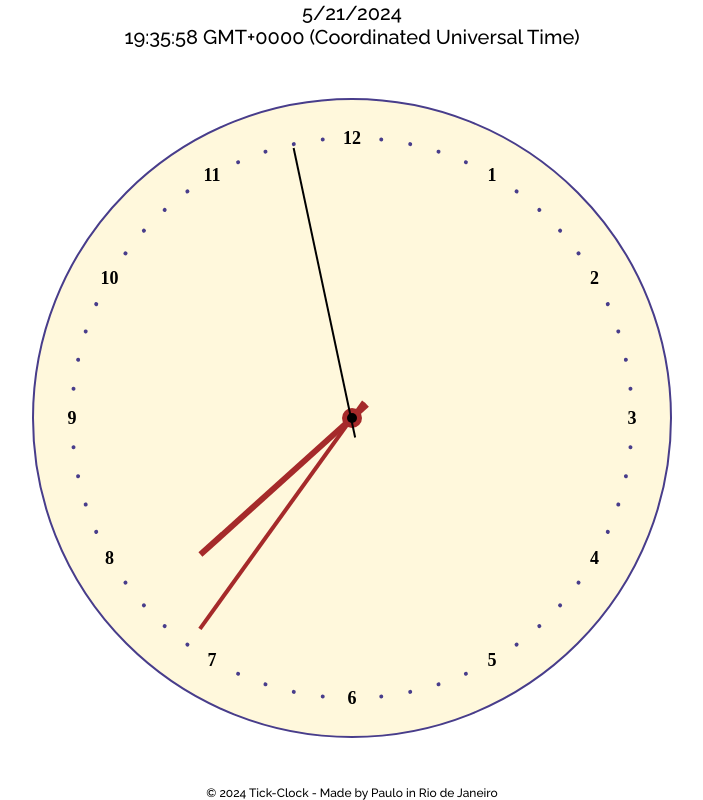
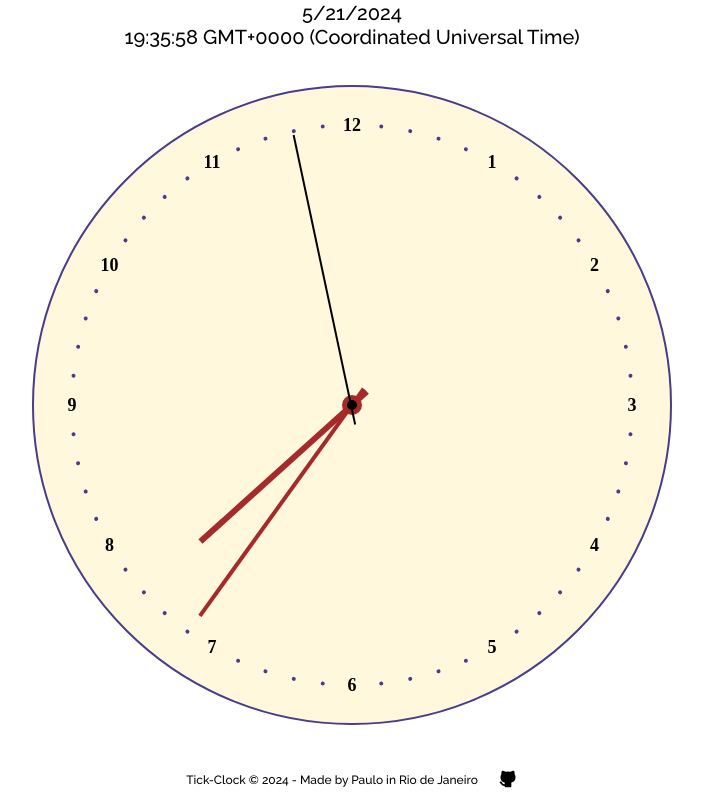
Before and after one commit to wellspr/tick-clock, a website: page src/index.html in a window 1280 px wide. Shown: the whole page, without its empty margins (288-991 px from the left). Drawn offline with Linux system fonts and the light colour scheme; a web font is replaced by a local one.

Commit message:
added github link

```diff
--- a/sass/main.scss
+++ b/sass/main.scss
@@ -41,7 +41,15 @@ body {
 }
 
 .footer {
-    font-size: 1.2rem;
+
+    &__text {
+        font-size: 1.2rem;
+        height: 4rem;
+        display: flex;
+        justify-content: center;
+        align-items: center;
+        gap: 2rem;
+    }
 }
 
 $radius: calc(70vh / 2);
@@ -229,5 +237,4 @@ $braceHourslength: 28vh;
     font-size: 2rem;
     height: 5rem;
     width: 100%;
-
 }
--- a/src/index.html
+++ b/src/index.html
@@ -40,7 +40,12 @@
                 <div id="digital" class="digital"></div>
             </div>
             <div class="container footer">
-                <p>&copy; 2024 Tick-Clock - Made by Paulo in Rio de Janeiro</p>
+                <p class="footer__text">
+                    <span>Tick-Clock &copy; 2024 - Made by Paulo in Rio de Janeiro</span>
+                    <a href="https://github.com/wellspr/tick-clock">
+                        <img height="20" src="github.svg" alt="Github brand icon">
+                    </a>
+                </p>
             </div>
         </div>
         <script src="index.js"></script>
```
Also changed, not shown: src/github.svg (added), src/index.css, 2 other files.
